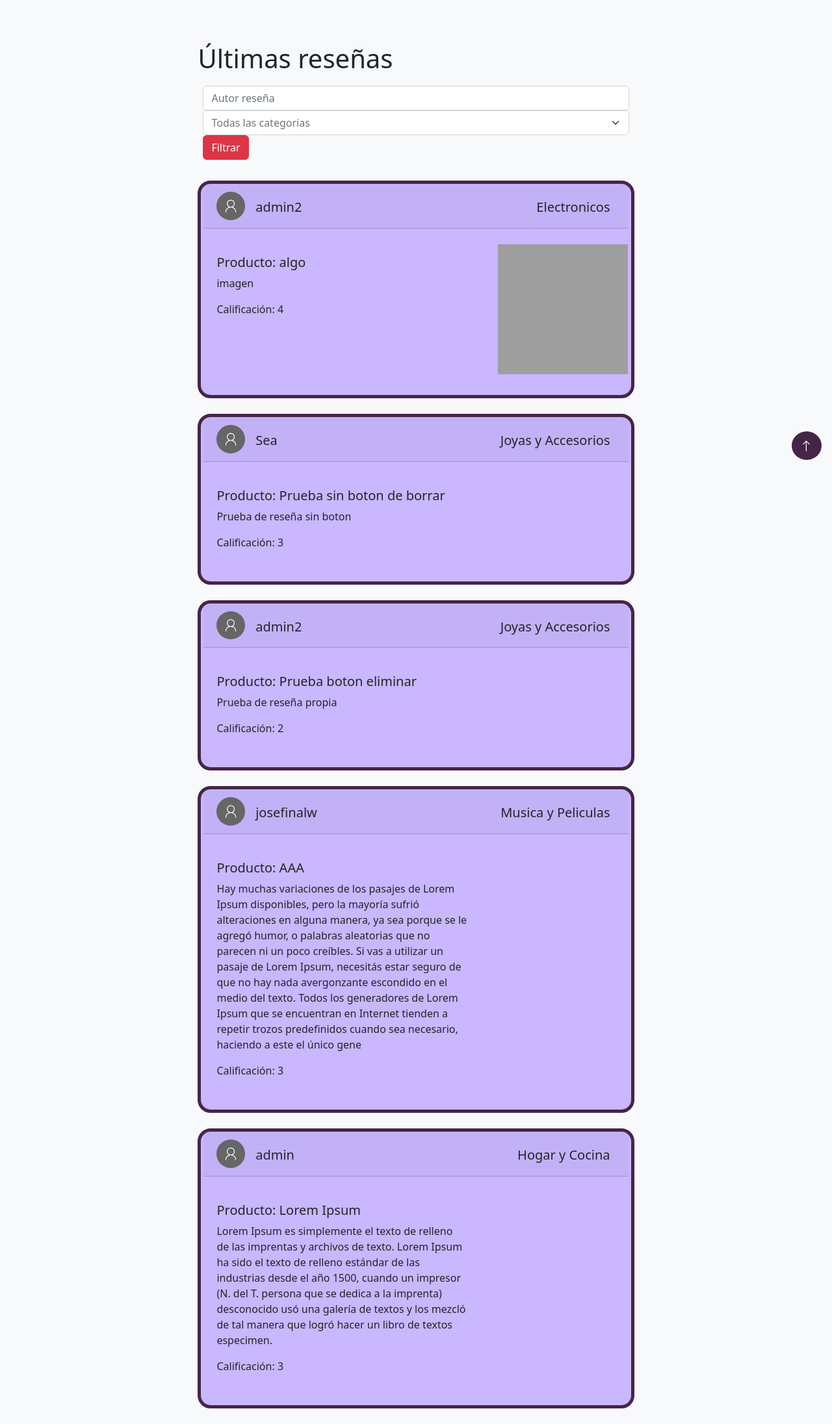
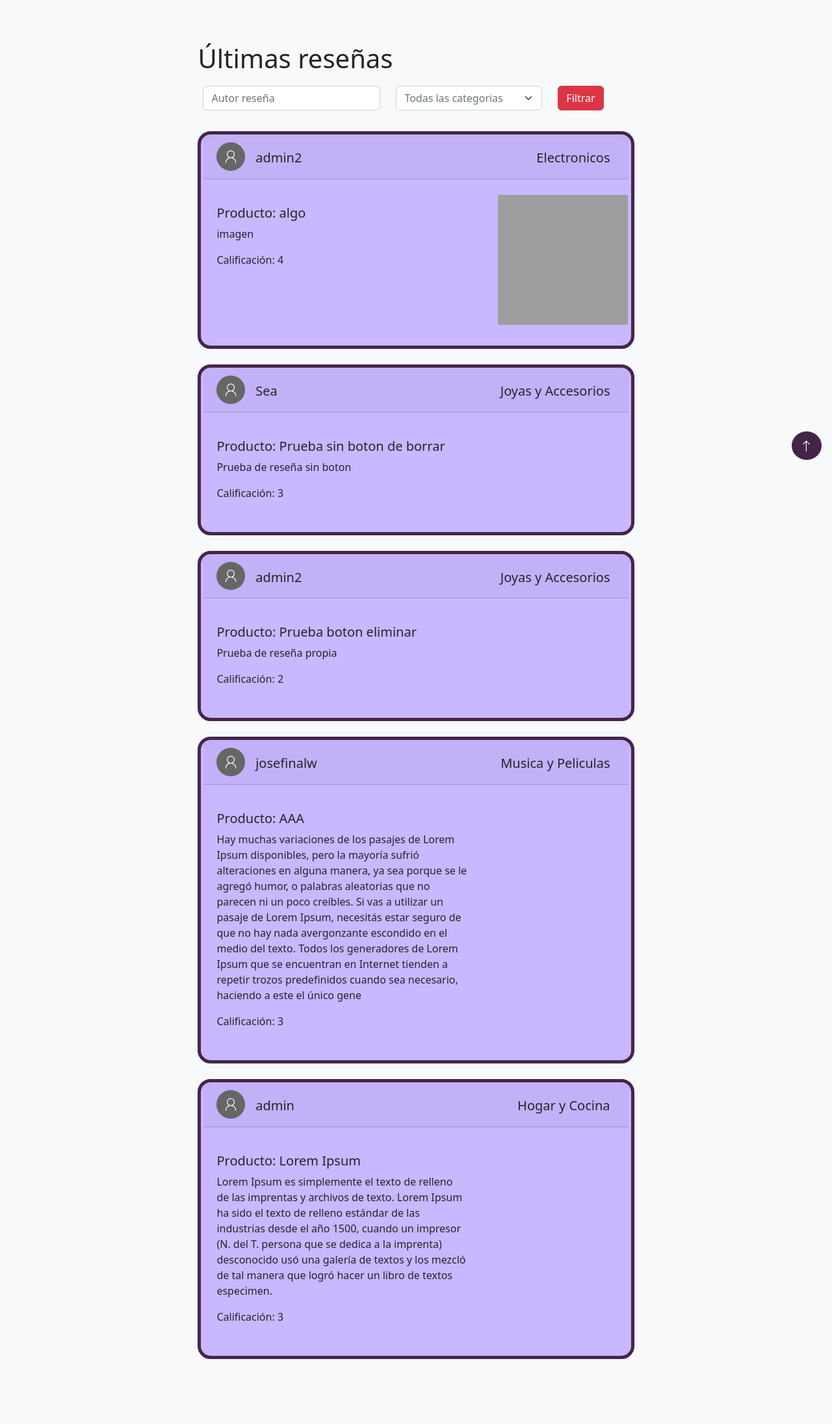
Before and after one commit to DCC-CC4401/2023-1-Grupo-6, a Django app: page /ShowReviews/ in a window 1280 px wide. Shown: the part 76-2268 px from the top of the page at 65% size. After the commit the page ends 2168 px from the top, so only its background shows below. Run offline with Django 4.2, Linux system fonts and the light colour scheme; data comes from the database, SQL or seed files in the repository; grey boxes are pictures that could not be loaded.

Commit message:
style: changed filters and button positions

```diff
--- a/group_6_project/reviews/templates/reviews/showReview.html
+++ b/group_6_project/reviews/templates/reviews/showReview.html
@@ -52,7 +52,7 @@
         <div class="row row-cols-auto">
           {% if user.is_authenticated %}
           <div class="col-2 morado-oscuro contenido2 py-3">
-          <div class="h-100 border border-2 border-light">
+          <div class="h-100 border border-2 rounded border-light">
             <div class="row p-5 justify-content-center">
               <img src="{% static 'reviews/user.png' %}" class="rounded-circle img-fluid">
             </div>
@@ -81,22 +81,22 @@
           </div>
           <div class="col-8">
             <div class="pb-1 fs-1">Últimas reseñas</div>
-            <div class="row p-2 mb-3">
-              <form action="{% url 'filterAllReviews' %}" method="post">
+            <div class="p-2 mb-3">
+              <form class="d-flex flex-row" action="{% url 'filterAllReviews' %}" method="post">
               {% csrf_token %}
-              <div class="col">
-                <div class="input-group rounded">
+              <div class="col-5">
                   {{filterForm.username}}
-                </div>
+              </div>
+              <div class="col-5 px-4">
+                {{filterForm.category}}
               </div>
               <div class="col">
-                {{filterForm.category}}
-                    <input class="btn btn-danger" type="submit" value="Filtrar">
+                <input class="btn btn-danger" type="submit" value="Filtrar">
               </div>
             </form>
             </div>
             {% if filtros %}
-              <div> Mostrando resultados para los filtros:</div>
+              <div> Mostrando resultados para:</div>
 
               {% if filtros.0 %}
               <div> Nombre de usuario: {{filtros.0}} </div>
```
Also changed, not shown: group_6_project/reviews/templates/reviews/CreateReview.html (+5 -3 lines), group_6_project/reviews/templates/reviews/ModifyReview.html (+10 -6 lines), group_6_project/reviews/templates/reviews/myReviews.html (+13 -6 lines).
